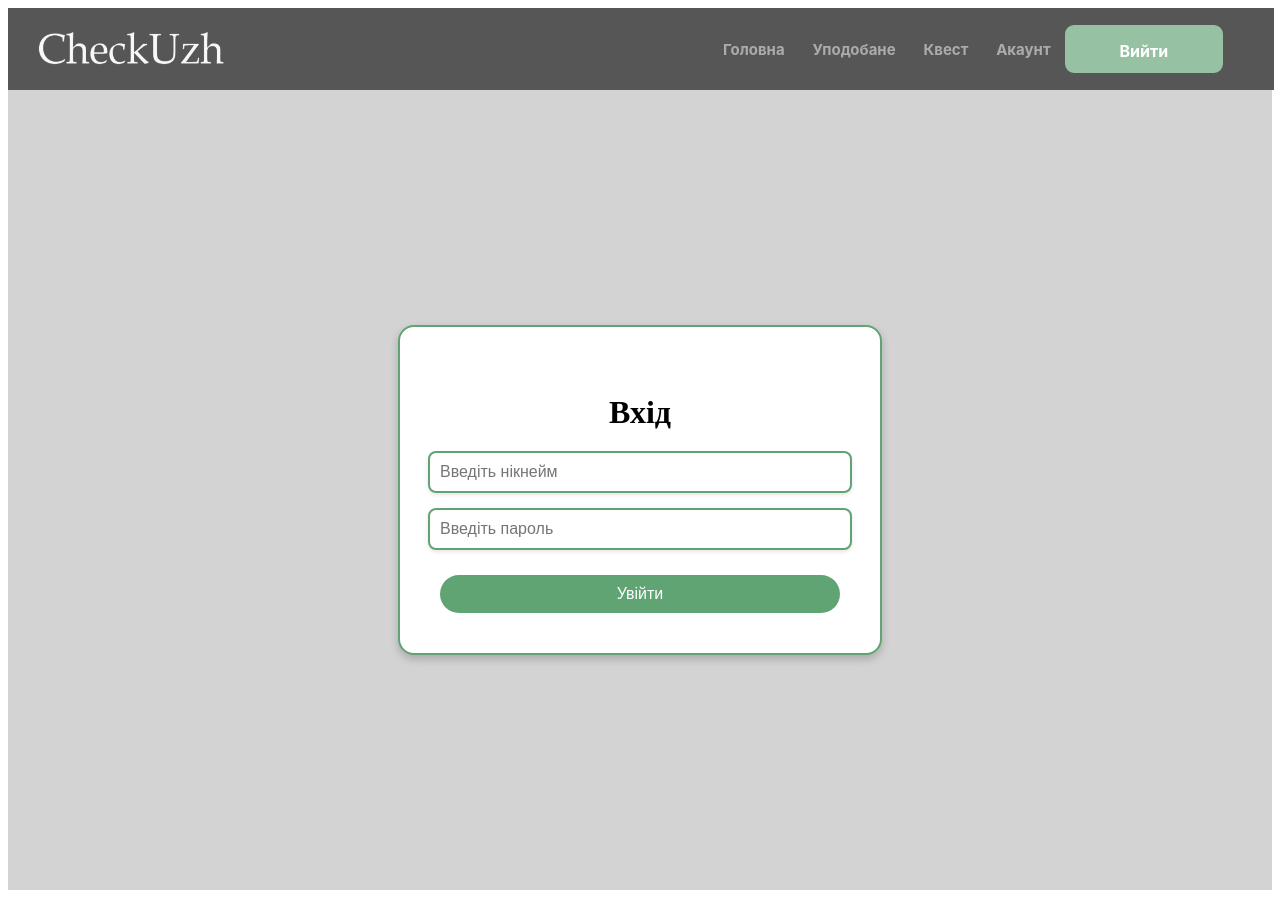
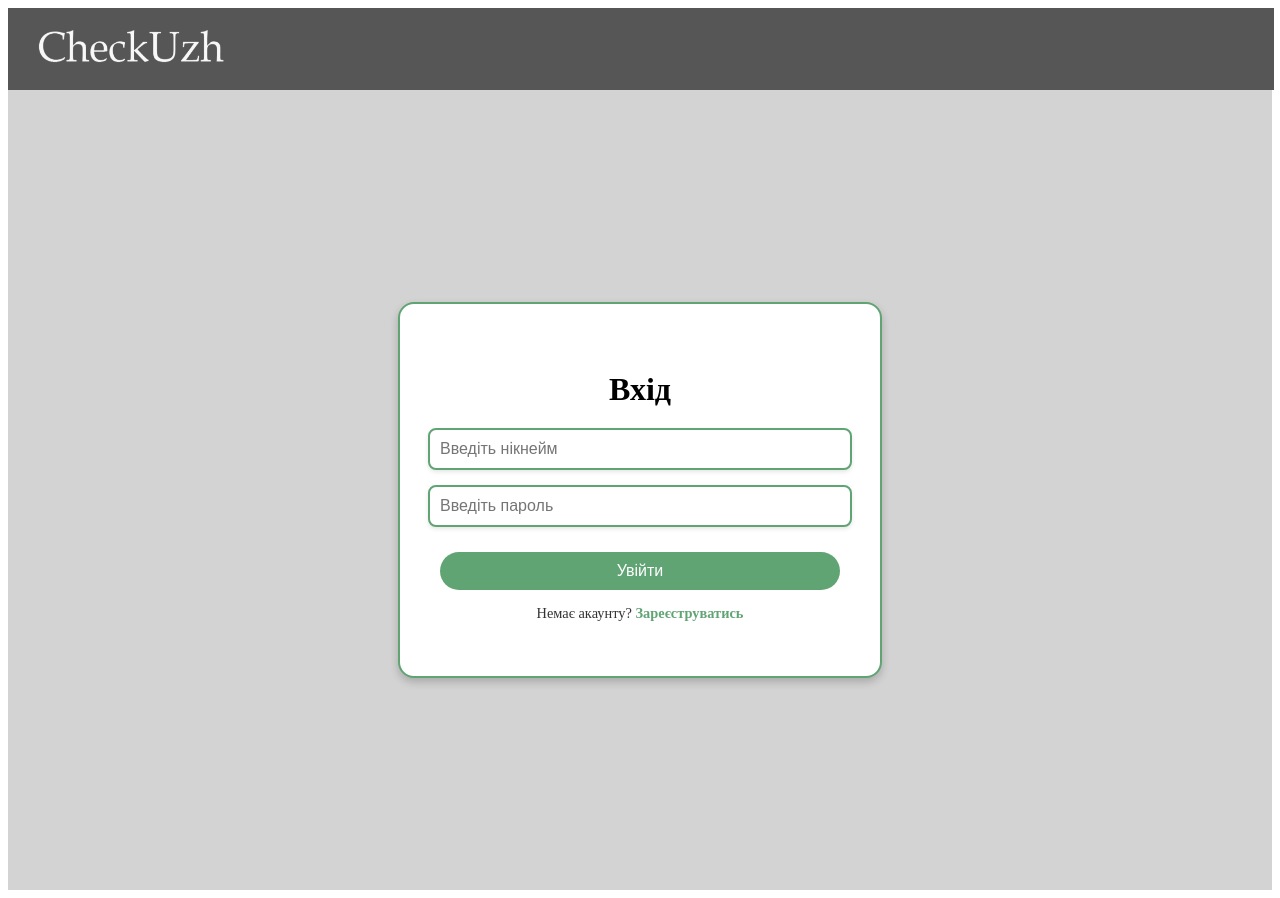
Before and after one commit to OleksandrAbramchuk/CheckUzhProject, a React app: page /authorization in a window 1280 px wide. Built offline with nearby package versions, Linux system fonts and the light colour scheme.

Commit message:
иправлено логіку авторизації

```diff
--- a/src/components/Header.jsx
+++ b/src/components/Header.jsx
@@ -1,6 +1,6 @@
 import PropTypes from 'prop-types';
 import React from 'react';
-import { Link, useNavigate } from "react-router-dom";
+import { Link, useNavigate, useLocation } from "react-router-dom";
 import styled from 'styled-components';
 
 import logo from '../assets/logo1.png';
@@ -17,7 +17,6 @@ const HeaderContainer = styled.div`
     align-items: center;
     justify-content: space-between;
 `;
-
 const Logo = styled.img`
     width: 250px;
     height: 200px;
@@ -63,16 +62,19 @@ const RegisterButton = styled.button`
     text-align: center;
     line-height: 48px;
     cursor: pointer;
-    margin-right: 50px;
     text-decoration: none;
+
     &:hover {
         background: #4e8c5e;
     }
 `;
+const Header = () => {
+    const { isAuthenticated, logout } = useAuth(true);
+    const navigate = useNavigate();
+    const location = useLocation();
+    const pathname = location.pathname;
 
-const Header = () => {
-    const { isAuthenticated, logout } = useAuth(true); // Використовуємо стан авторизації
-    const navigate = useNavigate();
+    const isAuthOrRegisterPage = pathname === "/authorization" || pathname === "/register";
 
     const handleLogout = () => {
         logout();
@@ -81,8 +83,11 @@ const Header = () => {
 
     return (
         <HeaderContainer>
+            <Link to="/">
                 <Logo src={logo} alt="CheckUzh Logo" />
-            {isAuthenticated && (
+            </Link>
+
+            {isAuthenticated && !isAuthOrRegisterPage && (
                 <NavLinks>
                     <NavLink to="/">Головна</NavLink>
                     <NavLink to="/favorites">Уподобане</NavLink>
@@ -90,12 +95,15 @@ const Header = () => {
                     <NavLink to="/profile">Акаунт</NavLink>
                 </NavLinks>
             )}
-            {isAuthenticated ? (
+
+            {!isAuthOrRegisterPage && (
+                isAuthenticated ? (
                     <RegisterButton onClick={handleLogout}>Вийти</RegisterButton>
                 ) : (
                     <RegisterButton as={Link} to="/authorization">
                         Увійти/Реєстрація
                     </RegisterButton>
+                )
             )}
         </HeaderContainer>
     );
--- a/src/context/AuthContext.js
+++ b/src/context/AuthContext.js
@@ -4,7 +4,7 @@ import React, { createContext, useContext, useState } from "react";
 const AuthContext = createContext();
 
 export const AuthProvider = ({ children }) => {
-    const [isAuthenticated, setIsAuthenticated] = useState(true);
+    const [isAuthenticated, setIsAuthenticated] = useState(false);
 
     const login = () => setIsAuthenticated(true);
     const logout = () => setIsAuthenticated(false);
--- a/src/pages/Authorization.jsx
+++ b/src/pages/Authorization.jsx
@@ -2,7 +2,7 @@ import React, { useState } from "react";
 import { useNavigate } from "react-router-dom";
 import styled from "styled-components";
 
-import { useAuth } from "../context/AuthContext"; // Імпортуємо хук useAuth
+import { useAuth } from "../context/AuthContext";
 
 const Container = styled.div`
     display: flex;
@@ -61,9 +61,24 @@ const LoginButton = styled.button`
         background-color: #4e8d5e;
     }
 `;
+const LoginLink = styled.p`
+    margin-top: 15px;
+    font-size: 0.9em;
+    color: #333;
+
+    a {
+        color: #61a474;
+        font-weight: bold;
+        text-decoration: none;
+
+        &:hover {
+            text-decoration: underline;
+        }
+    }
+`;
 
 const AuthorizationPage = () => {
-    const { login } = useAuth(); // Використовуємо хук useAuth для отримання функції login
+    const { login } = useAuth();
     const [formData, setFormData] = useState({ username: "", password: "" });
     const [error, setError] = useState("");
     const navigate = useNavigate();
@@ -75,31 +90,26 @@ const AuthorizationPage = () => {
         });
     };
 
-    const handleSubmit = async (event) => {
+    const handleSubmit = (event) => {
         event.preventDefault();
         setError("");
 
-        try {
-            const response = await fetch("http://localhost:5000/api/users/login", {
-                method: "POST",
-                headers: {
-                    "Content-Type": "application/json",
-                },
-                body: JSON.stringify(formData),
-            });
+        const users = JSON.parse(localStorage.getItem("users")) || [];
+        const matchedUser = users.find(
+            (user) =>
+                user.username === formData.username &&
+                user.password === formData.password
+        );
 
-            const data = await response.json();
-
-            if (response.ok) {
-                login(); // Викликаємо функцію login, щоб оновити стан автентифікації
-                navigate("/profile"); // Переходимо на сторінку профілю
-            } else {
-                setError(data.message || "Невірний логін або пароль");
-            }
-        } catch {
-            setError("Помилка з'єднання із сервером");
+        if (matchedUser) {
+            localStorage.setItem("currentUser", JSON.stringify(matchedUser));
+            login();
+            navigate("/profile");
+        } else {
+            setError("Невірний логін або пароль");
         }
     };
+
 
     return (
         <Container>
@@ -121,6 +131,9 @@ const AuthorizationPage = () => {
                     onChange={handleChange}
                 />
                 <LoginButton type="submit">Увійти</LoginButton>
+                <LoginLink>
+                    Немає акаунту? <a href="/register">Зареєструватись</a>
+                </LoginLink>
             </LoginForm>
         </Container>
     );
--- a/src/pages/Profile.jsx
+++ b/src/pages/Profile.jsx
@@ -1,4 +1,4 @@
-import React, { useState } from "react";
+import React, { useState, useEffect } from "react";
 
 const Profile = () => {
     const [nickname, setNickname] = useState("");
@@ -6,7 +6,19 @@ const Profile = () => {
     const [status, setStatus] = useState("Місцевий");
     const [email, setEmail] = useState("");
     const [biography, setBiography] = useState("");
-    const [avatar, setAvatar] = useState();
+    const [avatar, setAvatar] = useState("");
+
+    useEffect(() => {
+        const user = JSON.parse(localStorage.getItem("currentUser"));
+        if (user) {
+            setNickname(user.username);
+            setName(user.name || "");
+            setStatus(user.status || "Місцевий");
+            setEmail(user.email || "");
+            setBiography(user.biography || "");
+            setAvatar(user.avatar || "");
+        }
+    }, []);
 
     const handleAvatarChange = (e) => {
         const file = e.target.files[0];
@@ -17,18 +29,40 @@ const Profile = () => {
         }
     };
 
+    const handleSaveProfile = () => {
+        const users = JSON.parse(localStorage.getItem("users")) || [];
+        const updatedUsers = users.map((user) => {
+            if (user.username === nickname) {
+                return {
+                    ...user,
+                    name,
+                    status,
+                    email,
+                    biography,
+                    avatar,
+                };
+            }
+            return user;
+        });
+
+        const updatedUser = updatedUsers.find((u) => u.username === nickname);
+
+        localStorage.setItem("users", JSON.stringify(updatedUsers));
+        localStorage.setItem("currentUser", JSON.stringify(updatedUser));
+        alert("Профіль оновлено!");
+    };
+
     return (
         <div style={styles.container}>
             <h1 style={styles.header}>Акаунт</h1>
             <div style={styles.wrapper}>
-                {/* Profile Section */}
                 <div style={styles.profileSection}>
                     <h2 style={styles.subHeader}>Профіль</h2>
                     <div style={styles.avatarWrapper}>
                         {avatar ? (
                             <img src={avatar} alt="Avatar" style={styles.avatar} />
                         ) : (
-                            <div style={styles.placeholderAvatar}>Завантажте аватар</div>
+                            <div style={styles.placeholderAvatar}>Аватар</div>
                         )}
                         <input
                             type="file"
@@ -42,8 +76,7 @@ const Profile = () => {
                         <input
                             type="text"
                             value={nickname}
-                            onChange={(e) => setNickname(e.target.value)}
-                            placeholder="Введіть нікнейм"
+                            disabled
                             style={styles.input}
                         />
                     </label>
@@ -80,7 +113,6 @@ const Profile = () => {
                     </label>
                 </div>
 
-                {/* Biography Section */}
                 <div style={styles.biographySection}>
                     <h2 style={styles.subHeader}>Біографія</h2>
                     <textarea
@@ -89,9 +121,11 @@ const Profile = () => {
                         onChange={(e) => setBiography(e.target.value)}
                         style={styles.textarea}
                     />
+                    <button onClick={handleSaveProfile} style={styles.saveButton}>
+                        Зберегти профіль
+                    </button>
                 </div>
 
-                {/* Activity Section */}
                 <div style={styles.activitySection}>
                     <h2 style={styles.subHeader}>Активність</h2>
                     <p>
@@ -197,6 +231,16 @@ const styles = {
         padding: "20px",
         textAlign: "left",
     },
+    saveButton: {
+        marginTop: "10px",
+        padding: "10px 20px",
+        fontSize: "1rem",
+        backgroundColor: "#61a474",
+        color: "#fff",
+        border: "none",
+        borderRadius: "10px",
+        cursor: "pointer",
+    },
 };
 
 export default Profile;
--- a/src/pages/Registration.jsx
+++ b/src/pages/Registration.jsx
@@ -94,28 +94,27 @@ const RegistrationPage = () => {
         });
     };
 
-    const handleSubmit = async (event) => {
+    const handleSubmit = (event) => {
         event.preventDefault();
-        try {
-            const response = await fetch("http://localhost:5000/api/users/register", {
-                method: "POST",
-                headers: {
-                    "Content-Type": "application/json",
-                },
-                body: JSON.stringify(formData),
-            });
 
-            const data = await response.json();
+        const existingUsers = JSON.parse(localStorage.getItem("users")) || [];
 
-            if (response.ok) {
-                setMessage("Реєстрація успішна!");
-                navigate("/authorization"); // Перенаправлення на сторінку входу
-            } else {
-                setMessage(data.message || "Помилка реєстрації");
-            }
-        } catch {
-            setMessage("Помилка з'єднання із сервером");
+        if (existingUsers.find((u) => u.username === formData.username)) {
+            setMessage("Користувач з таким нікнеймом вже існує");
+            return;
         }
+
+        const newUser = {
+            ...formData,
+            name: "",
+            email: "",
+            biography: "",
+            avatar: "",
+        };
+
+        localStorage.setItem("users", JSON.stringify([...existingUsers, newUser]));
+        setMessage("Реєстрація успішна!");
+        navigate("/authorization");
     };
 
     return (
```
Also changed, not shown: 1 other file (tests, documents, lock files or other folders). Lines whose indentation alone changed are shown as unchanged.
